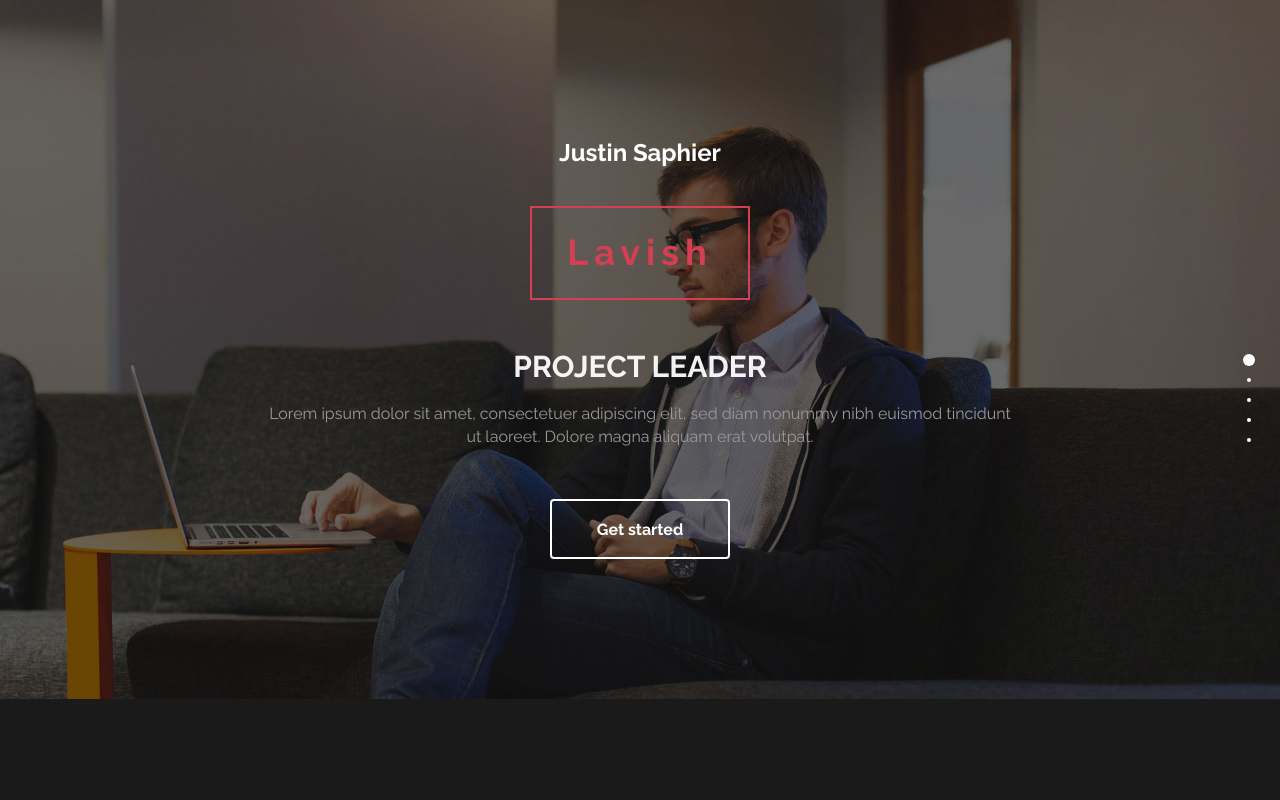
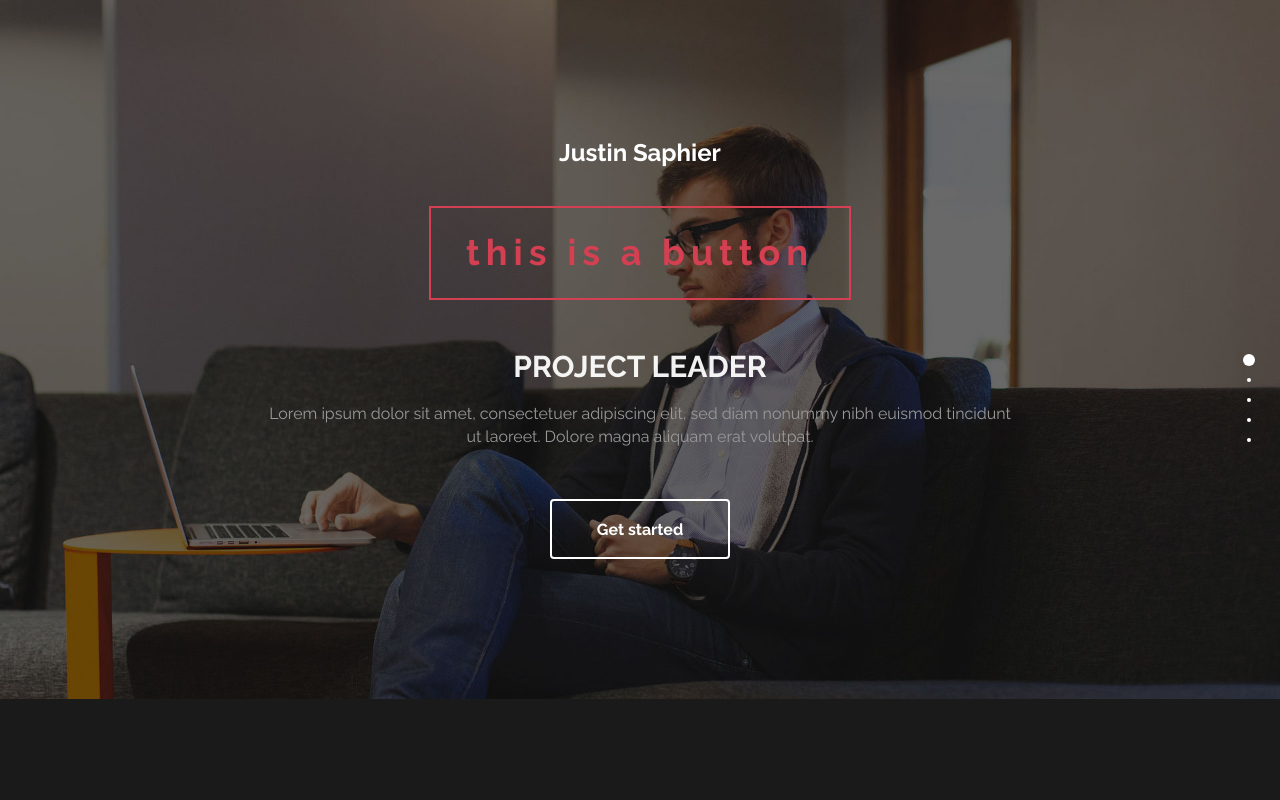
Before and after one commit to justinsaphier/justinsaphier.github.io, a plain HTML site: page index.html in a window 1280 px wide. Shown: the top 800 px of the page. Drawn offline with Linux system fonts and the light colour scheme.

Commit message:
claimed it was a button

```diff
--- a/index.html
+++ b/index.html
@@ -41,7 +41,7 @@
 					<div class="col-md-2"></div>
 					<div class="col-md-8 wow fadeIn" data-wow-delay="0.9s">
 						<h3> Justin Saphier</h3>
-						<h1>Lavish</h1>
+						<h1>this is a button</h1>
 						<h2 class="rotate">DESIGNER &AMP; DEVELOPER, UI &AMP; UX SPECIALIST, PROJECT LEADER</h2>
 						<p>Lorem ipsum dolor sit amet, consectetuer adipiscing elit, sed diam nonummy nibh euismod tincidunt ut laoreet. Dolore magna aliquam erat volutpat.</p>
 						<a href="#work" class="btn btn-default smoothScroll wow fadeInUp" data-wow-delay="1s">Get started</a>
```
